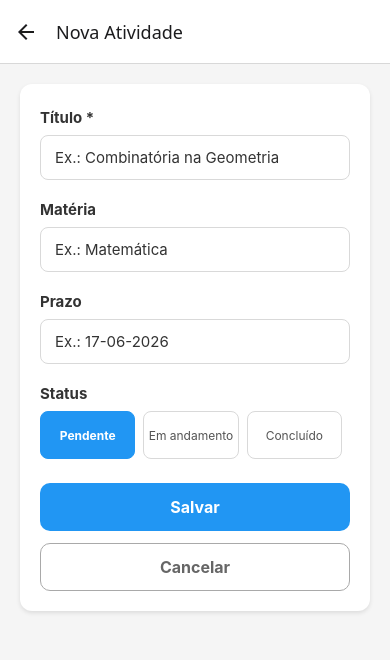
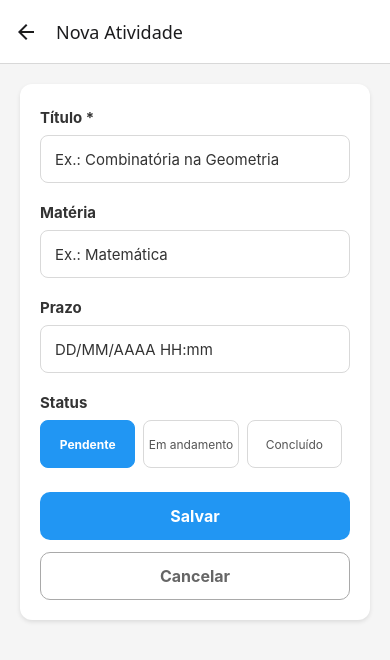
Before and after one commit to IsabelaStefanelle/EDUCAMIRIM, a React Native app: screen /Adicionar in a window 390 px wide. Shown: the top 660 px of the page. Built offline with nearby package versions, Linux system fonts and the light colour scheme.

Commit message:
Data e Hora
Arrumando preenchimento do campo Data e Hora

```diff
--- a/app.json
+++ b/app.json
@@ -31,7 +31,8 @@
           "image": "./assets/images/splash-icon.png",
           "imageWidth": 76
         }
-      ]
+      ],
+      "@react-native-community/datetimepicker"
     ],
     "experiments": {
       "reactCompiler": true
--- a/src/screens/AddActivityScreen.js
+++ b/src/screens/AddActivityScreen.js
@@ -1,7 +1,9 @@
 import AsyncStorage from '@react-native-async-storage/async-storage';
+import DateTimePicker, { DateTimePickerAndroid } from '@react-native-community/datetimepicker';
 import { useState } from 'react';
 import {
     Alert,
+    Platform,
     ScrollView,
     StyleSheet,
     Text,
@@ -12,13 +14,100 @@ import {
 
 const STORAGE_KEY = '@atividades';
 const STATUS_OPTIONS = ['Pendente', 'Em andamento', 'Concluído'];
+const isWeb = Platform.OS === 'web';
 
 const AddActivityScreen = ({ navigation }) => {
   const [titulo, setTitulo] = useState('');
   const [materia, setMateria] = useState('');
   const [prazo, setPrazo] = useState('');
+  const [prazoDate, setPrazoDate] = useState(new Date());
   const [status, setStatus] = useState('Pendente');
   const [errorMessage, setErrorMessage] = useState('');
+  const [showPicker, setShowPicker] = useState(false);
+
+  const dateParaISO = (dataObj) => {
+    return dataObj.toISOString();
+  };
+
+  const formatarDataParaExibir = (dataObj) => {
+    const dia = String(dataObj.getDate()).padStart(2, '0');
+    const mes = String(dataObj.getMonth() + 1).padStart(2, '0');
+    const ano = dataObj.getFullYear();
+    const hora = String(dataObj.getHours()).padStart(2, '0');
+    const minuto = String(dataObj.getMinutes()).padStart(2, '0');
+    return `${dia}/${mes}/${ano} ${hora}:${minuto}`;
+  };
+
+  const parseDataPorTexto = (texto) => {
+    if (!texto || texto.trim() === '') return null;
+
+    const valor = texto.trim();
+    const regex = /^(\d{2})\/(\d{2})\/(\d{4})\s(\d{2}):(\d{2})$/;
+    const match = valor.match(regex);
+
+    if (!match) return null;
+
+    const [, dia, mes, ano, hora, minuto] = match;
+    const data = new Date(Number(ano), Number(mes) - 1, Number(dia), Number(hora), Number(minuto));
+
+    if (Number.isNaN(data.getTime())) return null;
+
+    return data;
+  };
+
+  const paraDateValido = (valor) => {
+    if (valor && typeof valor.getTime === 'function') {
+      const t = valor.getTime();
+      if (!isNaN(t)) return new Date(t);
+    }
+    return new Date();
+  };
+
+  const abrirSeletorDataHora = () => {
+    if (Platform.OS !== 'android') {
+      setShowPicker(true);
+      return;
+    }
+
+    const valorInicial = paraDateValido(prazoDate);
+
+    DateTimePickerAndroid.open({
+      value: valorInicial,
+      mode: 'date',
+      onValueChange: (selectedDate) => {
+        if (!selectedDate) return;
+
+        const dataSelecionada = paraDateValido(selectedDate);
+        const apenasData = new Date(
+          dataSelecionada.getFullYear(),
+          dataSelecionada.getMonth(),
+          dataSelecionada.getDate()
+        );
+
+        DateTimePickerAndroid.open({
+          value: apenasData,
+          mode: 'time',
+          is24Hour: true,
+          onValueChange: (selectedTime) => {
+            if (!selectedTime) return;
+
+            const horaSelecionada = paraDateValido(selectedTime);
+
+            const dataFinal = new Date(
+              apenasData.getFullYear(),
+              apenasData.getMonth(),
+              apenasData.getDate(),
+              horaSelecionada.getHours(),
+              horaSelecionada.getMinutes()
+            );
+
+            setPrazoDate(dataFinal);
+            setPrazo(formatarDataParaExibir(dataFinal));
+          },
+        });
+      },
+    });
+  };
 
   const handleTitleChange = (value) => {
     setTitulo(value);
@@ -37,11 +126,15 @@ const AddActivityScreen = ({ navigation }) => {
 
     setErrorMessage('');
 
+    const prazoFinal = isWeb
+      ? (prazo ? parseDataPorTexto(prazo) : null)
+      : (prazo ? prazoDate : null);
+
     const novaAtividade = {
       id: Date.now(),
       titulo: tituloValidado,
       materia: materia.trim(),
-      prazo: prazo.trim(),
+      prazo: prazoFinal ? dateParaISO(prazoFinal) : null,
       status,
     };
 
@@ -100,13 +193,49 @@ const AddActivityScreen = ({ navigation }) => {
         />
 
         <Text style={styles.label}>Prazo</Text>
-        <TextInput
-          style={styles.input}
-          placeholder="Ex.: 17-06-2026"
-          value={prazo}
-          onChangeText={setPrazo}
-          keyboardType="default"
-        />
+
+        {isWeb ? (
+          <TextInput
+            style={styles.input}
+            placeholder="DD/MM/AAAA HH:mm"
+            value={prazo}
+            onChangeText={(texto) => {
+              setPrazo(texto);
+              const dataSelecionada = parseDataPorTexto(texto);
+              if (dataSelecionada) {
+                setPrazoDate(dataSelecionada);
+              }
+            }}
+            keyboardType="numeric"
+          />
+        ) : (
+          <>
+            <TouchableOpacity
+              style={styles.input}
+              onPress={abrirSeletorDataHora}
+              activeOpacity={0.8}
+            >
+              <Text style={{ color: prazo ? '#333333' : '#999999', fontSize: 15 }}>
+                {prazo ? prazo : 'Selecionar data e hora'}
+              </Text>
+            </TouchableOpacity>
+
+            {showPicker && Platform.OS === 'ios' && (
+              <DateTimePicker
+                value={prazoDate}
+                mode="datetime"
+                display="default"
+                onChange={(event, selectedDate) => {
+                  setShowPicker(false);
+                  if (selectedDate) {
+                    setPrazoDate(selectedDate);
+                    setPrazo(formatarDataParaExibir(selectedDate));
+                  }
+                }}
+              />
+            )}
+          </>
+        )}
 
         <Text style={styles.label}>Status</Text>
         <View style={styles.statusRow}>
@@ -181,7 +310,9 @@ const styles = StyleSheet.create({
     borderWidth: 1,
     color: '#333333',
     fontSize: 15,
+    justifyContent: 'center',
     marginBottom: 16,
+    minHeight: 48,
     paddingHorizontal: 14,
     paddingVertical: 12,
   },
```
Also changed, not shown: package.json (+13 -12 lines), 1 other file (tests, documents, lock files or other folders).
